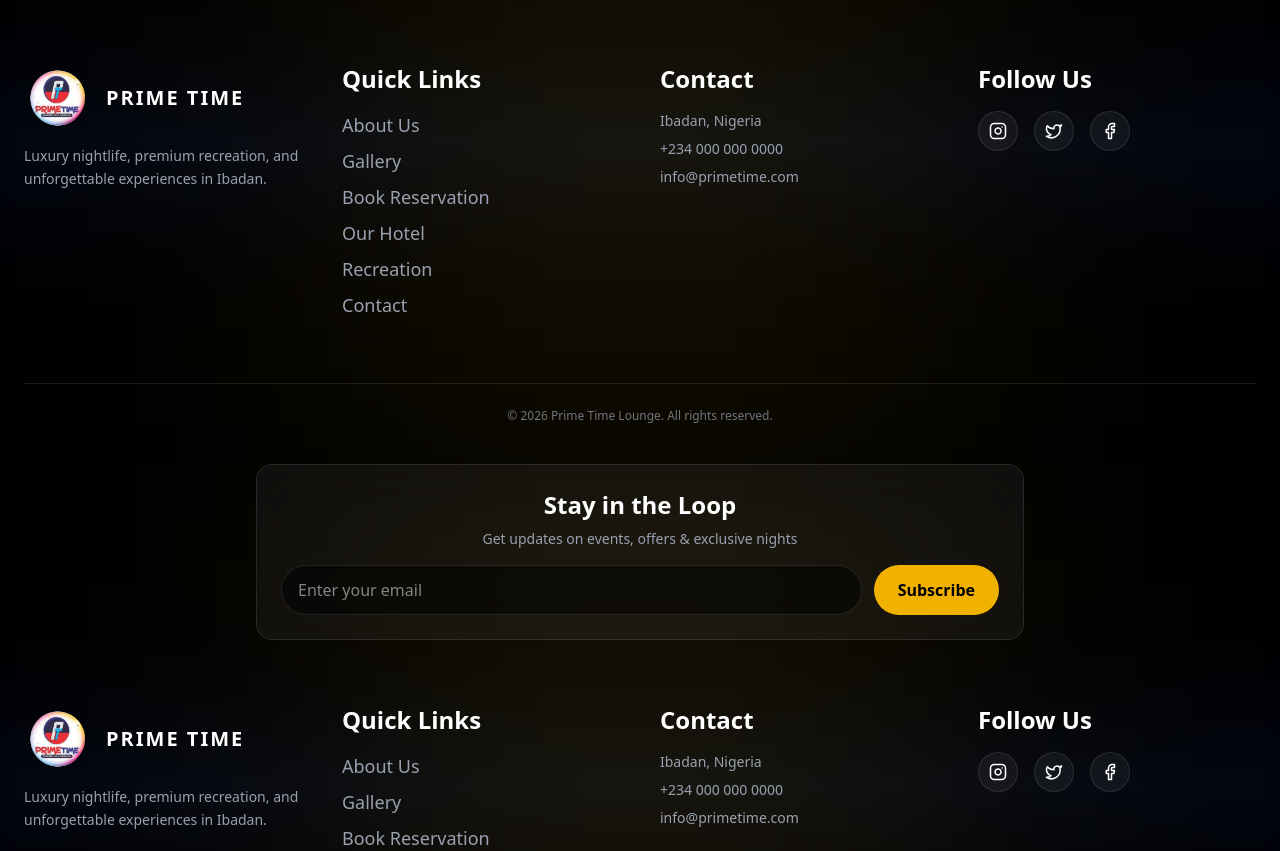
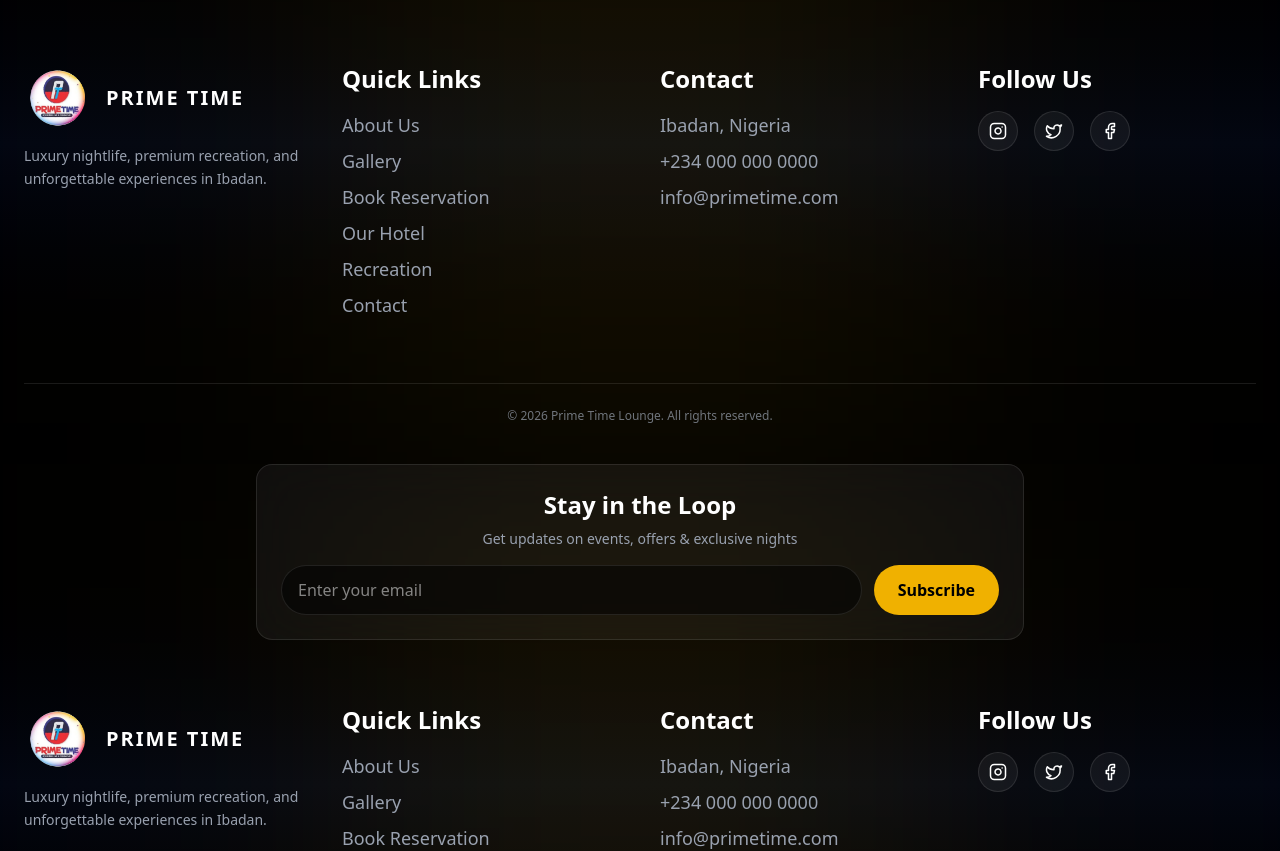
Before and after one commit to Hollajay/primetimelounge, a Next.js app: page /home in a window 1280 px wide. Shown: the part 7552-8403 px from the top of the page. Built offline with nearby package versions, Linux system fonts and the light colour scheme.

Commit message:
footer updated

```diff
--- a/components/footer/Footer.tsx
+++ b/components/footer/Footer.tsx
@@ -69,9 +69,9 @@ export function Footer() {
         {/* 📞 CONTACT */}
         <div>
           <h4 className="text-white text-2xl font-semibold mb-4">Contact</h4>
-          <p className="text-gray-400">Ibadan, Nigeria</p>
-          <p className="text-gray-400 mt-2">+234 000 000 0000</p>
-          <p className="text-gray-400 mt-2">info@primetime.com</p>
+          <p className="text-gray-400 text-lg ">Ibadan, Nigeria</p>
+          <p className="text-gray-400 text-lg mt-2">+234 000 000 0000</p>
+          <p className="text-gray-400 text-lg mt-2">info@primetime.com</p>
         </div>
 
         {/* 🌐 SOCIAL */}
```
